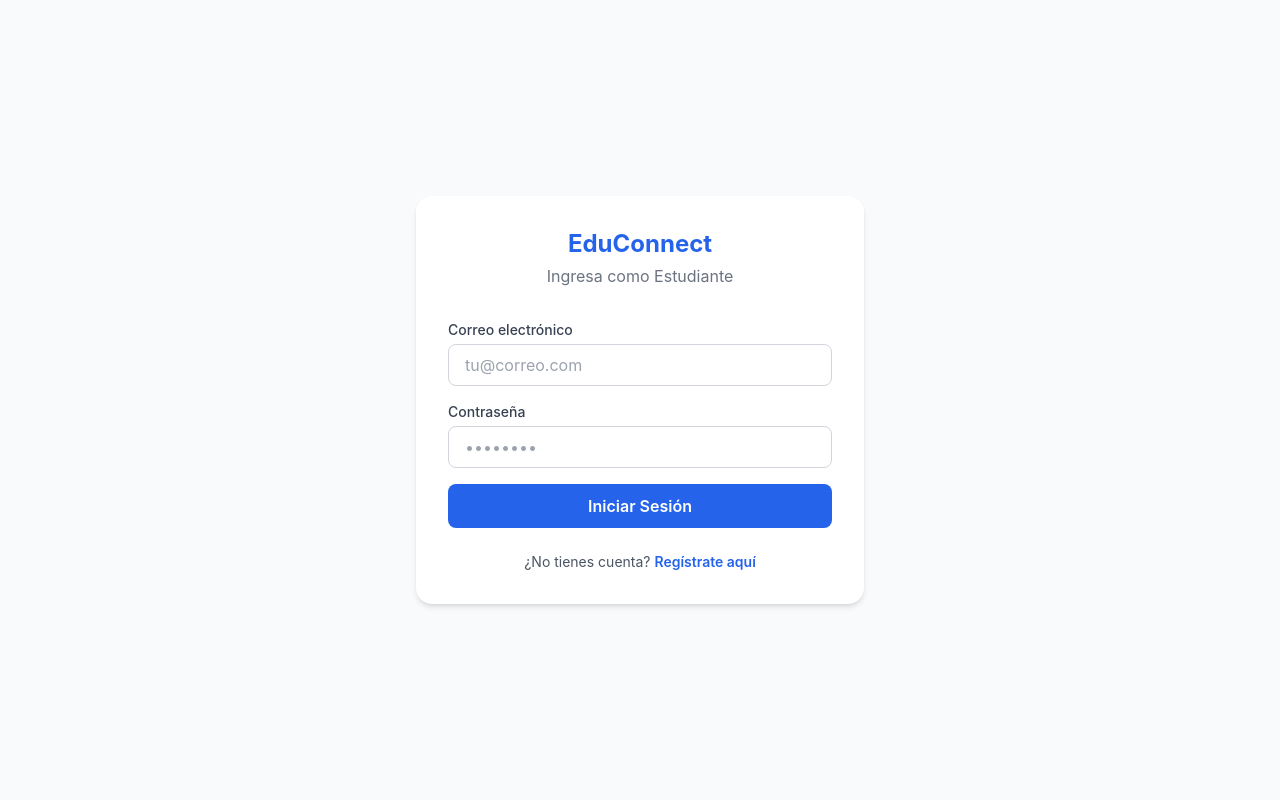
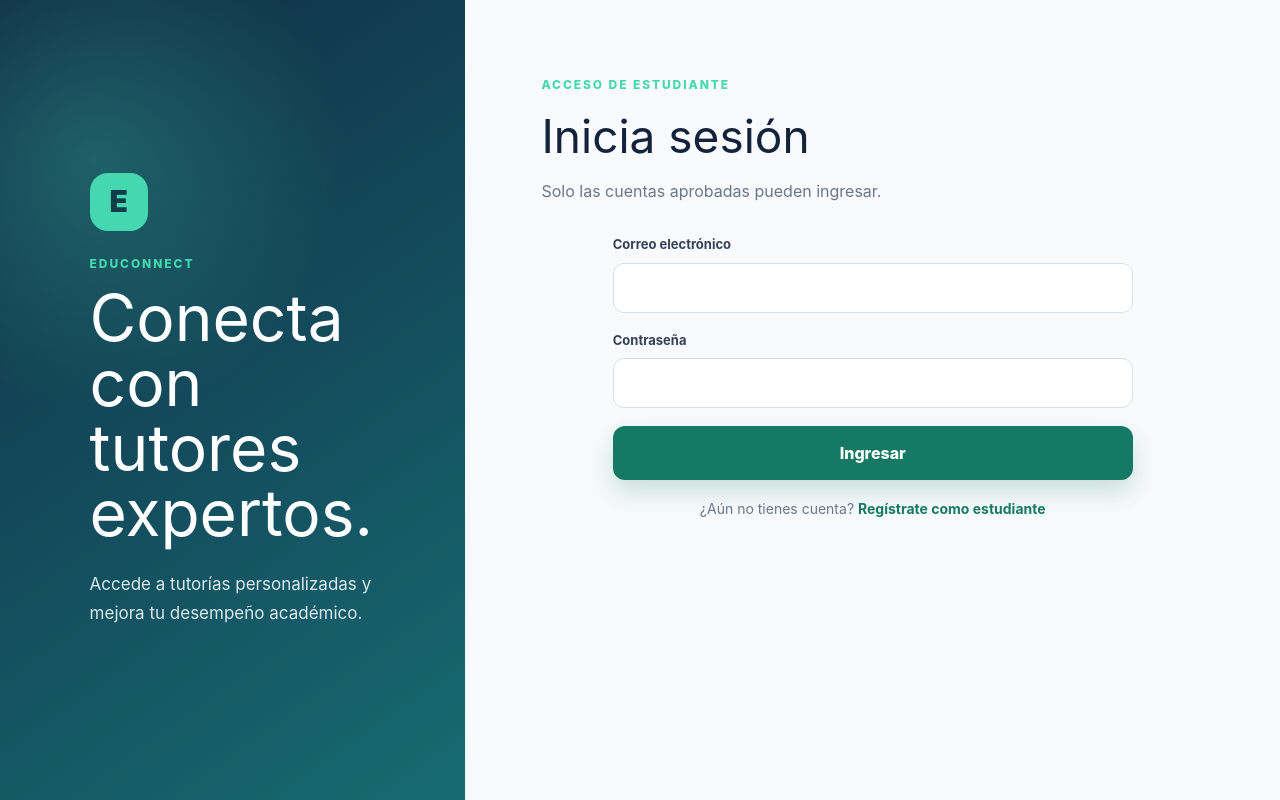
Before and after one commit to AlvaroCeballos/Educonnect-platform-Functional-testing, a React (Vite) app in the folder frontend/: page /login/student in a window 1280 px wide. Built offline with nearby package versions, Linux system fonts and the light colour scheme.

Commit message:
refactor(HU-006): mejorar diseño de LoginStudent y crear StudentDashboard

```diff
--- a/frontend/src/App.jsx
+++ b/frontend/src/App.jsx
@@ -9,6 +9,7 @@ import LoginStudent from './pages/student/LoginStudent';
 import LoginAdmin from './pages/admin/LoginAdmin';
 import Login2FA from './pages/admin/Login2FA';
 import AdminDashboard from './pages/admin/AdminDashboard';
+import StudentDashboard from './pages/student/StudentDashboard';
 import BookSession from './pages/student/BookSession';
 import MySessions from './pages/student/MySessions';
 
@@ -30,6 +31,7 @@ function App() {
       <Route path="/registro" element={<RegisterStudent />} />
       <Route path="/registro-exitoso" element={<RegisterSuccess />} />
       <Route path="/login/student" element={<LoginStudent />} />
+      <Route path="/dashboard/student" element={<StudentDashboard />} />
       <Route path="/register" element={<TutorRegistration />} />
       <Route path="/login" element={<TutorLogin />} />
       <Route path="/schedule" element={<ScheduleForm />} />
--- a/frontend/src/pages/student/LoginStudent.jsx
+++ b/frontend/src/pages/student/LoginStudent.jsx
@@ -1,143 +1,56 @@
 import { useState } from 'react';
-import { useNavigate, Link } from 'react-router-dom';
+import { useNavigate } from 'react-router-dom';
 import api from '../../utils/api';
 
 export default function LoginStudent() {
   const navigate = useNavigate();
   const [form, setForm] = useState({ email: '', password: '' });
-  const [error, setError] = useState('');
-  const [loading, setLoading] = useState(false);
-  const [passwordStrength, setPasswordStrength] = useState({
-    minLength: false,
-    hasUppercase: false,
-    hasLowercase: false,
-    hasNumber: false,
-  });
+  const [status, setStatus] = useState({ type: '', message: '' });
+  const [submitting, setSubmitting] = useState(false);
 
-  const validatePasswordStrength = (password) => {
-    return {
-      minLength: password.length >= 8,
-      hasUppercase: /[A-Z]/.test(password),
-      hasLowercase: /[a-z]/.test(password),
-      hasNumber: /\d/.test(password),
-    };
-  };
-
-  const handleChange = (e) => {
-    const { name, value } = e.target;
-    setForm((prev) => ({ ...prev, [name]: value }));
-
-    if (name === 'password') {
-      setPasswordStrength(validatePasswordStrength(value));
+  const submit = async (event) => {
+    event.preventDefault();
+    if (!form.email || !form.password) {
+      setStatus({ type: 'error', message: 'Ingresa tu correo y contraseña.' });
+      return;
     }
-  };
-
-  const handleSubmit = async (e) => {
-    e.preventDefault();
-    setError('');
-    setLoading(true);
-
+    setSubmitting(true);
+    setStatus({ type: '', message: '' });
     try {
       const response = await api.post('/auth/login/student', form);
-
-      // Guardar token y datos de estudiante en localStorage
       localStorage.setItem('token', response.data.token);
       localStorage.setItem('student', JSON.stringify(response.data.student));
-
-      // Redirigir al dashboard del estudiante
+      setStatus({ type: 'success', message: response.data.message });
       navigate('/dashboard/student');
-    } catch (err) {
-      const message = err.response?.data?.message || 'Error al iniciar sesión';
-      setError(message);
+    } catch (error) {
+      setStatus({ type: 'error', message: error.response?.data?.message || 'No fue posible iniciar sesión.' });
     } finally {
-      setLoading(false);
+      setSubmitting(false);
     }
   };
 
   return (
-    <div className="min-h-screen bg-gray-50 flex items-center justify-center px-4 py-12">
-      <div className="w-full max-w-md bg-white rounded-2xl shadow-md p-8">
-        <div className="text-center mb-8">
-          <h1 className="text-2xl font-bold text-blue-600">EduConnect</h1>
-          <p className="text-gray-500 mt-1">Ingresa como Estudiante</p>
+    <main className="page-shell auth-shell">
+      <section className="intro-panel">
+        <span className="brand-mark">E</span>
+        <p className="eyebrow">EDUCONNECT</p>
+        <h1>Conecta con tutores expertos.</h1>
+        <p className="intro-copy">Accede a tutorías personalizadas y mejora tu desempeño académico.</p>
+      </section>
+      <section className="form-panel">
+        <div className="form-heading">
+          <p className="eyebrow">ACCESO DE ESTUDIANTE</p>
+          <h2>Inicia sesión</h2>
+          <p>Solo las cuentas aprobadas pueden ingresar.</p>
         </div>
-
-        <form onSubmit={handleSubmit} className="space-y-4">
-          {/* Email */}
-          <div>
-            <label className="block text-sm font-medium text-gray-700 mb-1">
-              Correo electrónico
-            </label>
-            <input
-              type="email"
-              name="email"
-              value={form.email}
-              onChange={handleChange}
-              placeholder="tu@correo.com"
-              className="w-full px-4 py-2 border border-gray-300 rounded-lg focus:outline-none focus:ring-2 focus:ring-blue-500"
-              disabled={loading}
-            />
-          </div>
-
-          {/* Contraseña */}
-          <div>
-            <label className="block text-sm font-medium text-gray-700 mb-1">
-              Contraseña
-            </label>
-            <input
-              type="password"
-              name="password"
-              value={form.password}
-              onChange={handleChange}
-              placeholder="••••••••"
-              className="w-full px-4 py-2 border border-gray-300 rounded-lg focus:outline-none focus:ring-2 focus:ring-blue-500"
-              disabled={loading}
-            />
-
-            {/* Indicador de fortaleza */}
-            {form.password && (
-              <div className="mt-2 space-y-1 text-xs">
-                <div className={passwordStrength.minLength ? 'text-green-600' : 'text-gray-400'}>
-                  {passwordStrength.minLength ? '✓' : '○'} Mínimo 8 caracteres
-                </div>
-                <div className={passwordStrength.hasUppercase ? 'text-green-600' : 'text-gray-400'}>
-                  {passwordStrength.hasUppercase ? '✓' : '○'} Una mayúscula
-                </div>
-                <div className={passwordStrength.hasLowercase ? 'text-green-600' : 'text-gray-400'}>
-                  {passwordStrength.hasLowercase ? '✓' : '○'} Una minúscula
-                </div>
-                <div className={passwordStrength.hasNumber ? 'text-green-600' : 'text-gray-400'}>
-                  {passwordStrength.hasNumber ? '✓' : '○'} Un número
-                </div>
-              </div>
-            )}
-          </div>
-
-          {/* Error */}
-          {error && (
-            <div className="bg-red-50 border border-red-200 text-red-700 text-sm rounded-lg px-4 py-3">
-              {error}
-            </div>
-          )}
-
-          {/* Botón */}
-          <button
-            type="submit"
-            disabled={loading}
-            className="w-full bg-blue-600 hover:bg-blue-700 disabled:opacity-50 text-white font-semibold py-2.5 rounded-lg transition-colors"
-          >
-            {loading ? 'Iniciando sesión...' : 'Iniciar Sesión'}
-          </button>
+        <form onSubmit={submit} className="auth-form">
+          <label><span>Correo electrónico</span><input type="email" name="email" value={form.email} onChange={(e) => setForm({ ...form, email: e.target.value })} autoComplete="email" required /></label>
+          <label><span>Contraseña</span><input type="password" name="password" value={form.password} onChange={(e) => setForm({ ...form, password: e.target.value })} autoComplete="current-password" required /></label>
+          {status.message && <div className={`feedback ${status.type}`}>{status.message}</div>}
+          <button className="submit-button" type="submit" disabled={submitting}>{submitting ? 'Validando…' : 'Ingresar'}</button>
+          <p className="form-link">¿Aún no tienes cuenta? <a href="/registro">Regístrate como estudiante</a></p>
         </form>
-
-        {/* Links */}
-        <div className="mt-6 text-center text-sm text-gray-600">
-          ¿No tienes cuenta?{' '}
-          <Link to="/registro" className="text-blue-600 hover:underline font-semibold">
-            Regístrate aquí
-          </Link>
-        </div>
-      </div>
-    </div>
+      </section>
+    </main>
   );
 }
--- /dev/null
+++ b/frontend/src/pages/student/StudentDashboard.jsx
@@ -0,0 +1,74 @@
+import { useEffect, useState } from 'react';
+import { useNavigate } from 'react-router-dom';
+
+export default function StudentDashboard() {
+  const navigate = useNavigate();
+  const [student, setStudent] = useState(null);
+  const [loading, setLoading] = useState(true);
+
+  useEffect(() => {
+    const studentData = localStorage.getItem('student');
+    const token = localStorage.getItem('token');
+
+    if (!token || !studentData) {
+      navigate('/login/student');
+      return;
+    }
+
+    setStudent(JSON.parse(studentData));
+    setLoading(false);
+  }, [navigate]);
+
+  const handleLogout = () => {
+    localStorage.removeItem('token');
+    localStorage.removeItem('student');
+    navigate('/login/student');
+  };
+
+  if (loading) return <div className="page-shell"><p>Cargando...</p></div>;
+
+  return (
+    <main className="single-panel">
+      {/* Navbar */}
+      <div style={{ display: 'flex', justifyContent: 'space-between', alignItems: 'center', marginBottom: '48px', maxWidth: '100%', margin: '0 auto -32px' }}>
+        <h2 style={{ color: '#17233d', fontSize: '28px', fontWeight: 'bold', margin: 0 }}>
+          EduConnect
+        </h2>
+        <button
+          onClick={handleLogout}
+          style={{
+            background: '#14735e',
+            color: 'white',
+            border: 'none',
+            padding: '10px 20px',
+            borderRadius: '8px',
+            cursor: 'pointer',
+            fontWeight: 'bold'
+          }}
+        >
+          Cerrar sesión
+        </button>
+      </div>
+
+      {/* Welcome Section */}
+      <div className="schedule-panel" style={{ textAlign: 'center', padding: '48px' }}>
+        <h1 style={{ color: '#17233d', fontSize: '48px', marginBottom: '12px' }}>
+          Bienvenido, {student?.nombre}
+        </h1>
+        <p style={{ color: '#758097', fontSize: '18px', marginBottom: '48px' }}>
+          ¿Qué deseas hacer hoy?
+        </p>
+
+        {/* Buttons */}
+        <div style={{ display: 'flex', gap: '24px', justifyContent: 'center', flexWrap: 'wrap' }}>
+          <a href="/book-session" className="submit-button" style={{ maxWidth: '220px', textDecoration: 'none' }}>
+            Agendar sesión
+          </a>
+          <a href="/my-sessions" className="submit-button" style={{ maxWidth: '220px', textDecoration: 'none' }}>
+            Ver mis sesiones
+          </a>
+        </div>
+      </div>
+    </main>
+  );
+}
```
